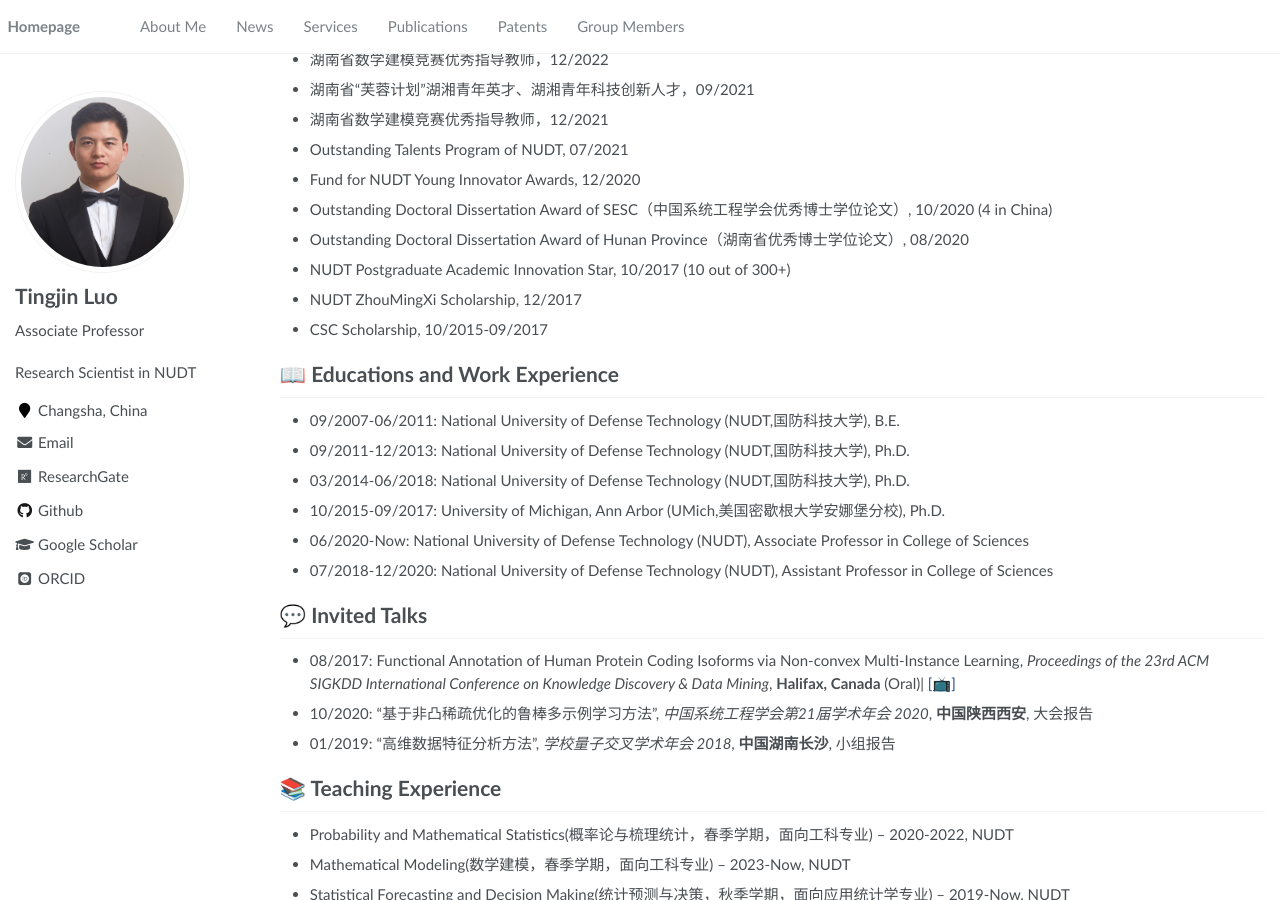
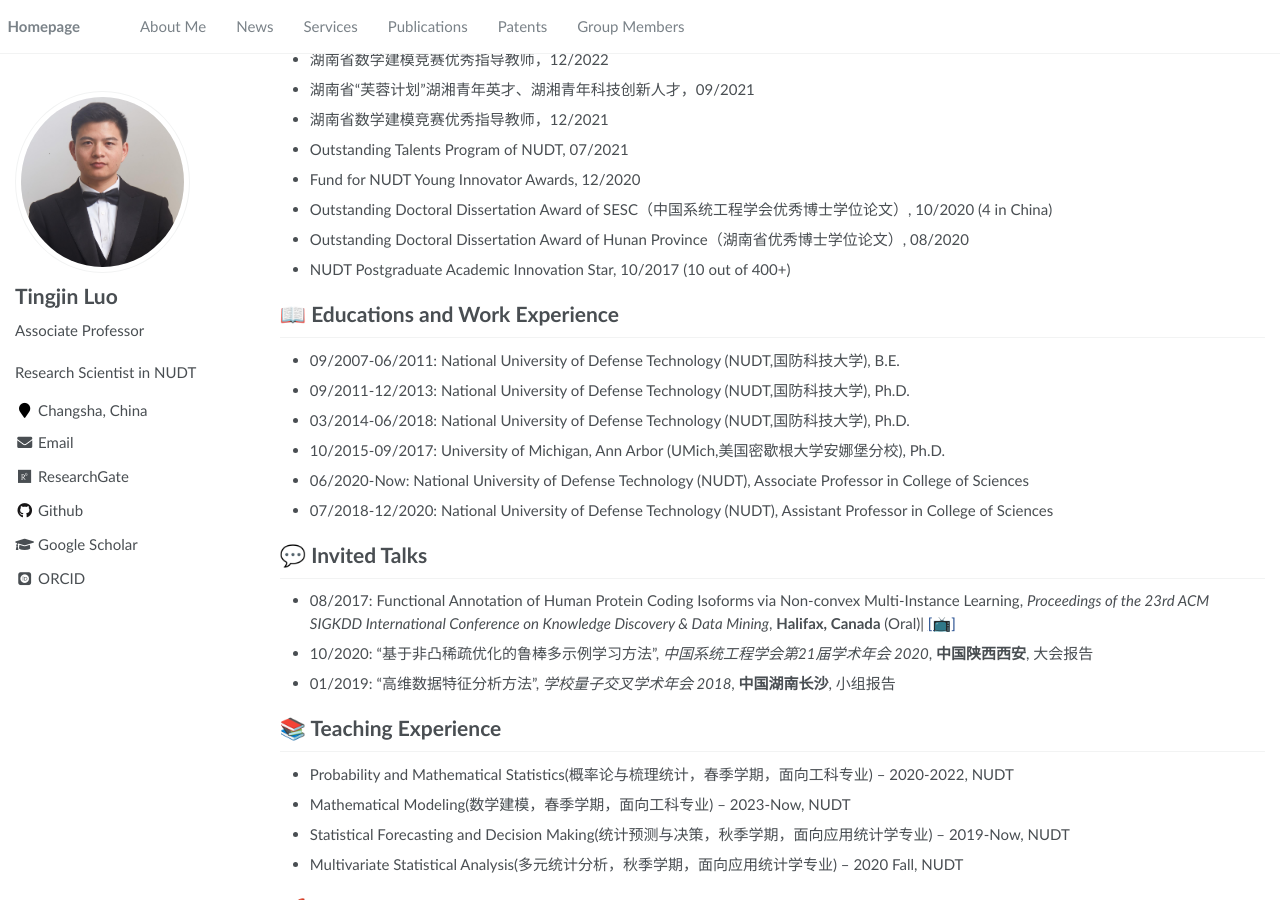
Before and after one commit to HorizonAILab/HorizonAILab.github.io, a Jekyll site: the page built from _pages/about.md, in a window 1280 px wide and 900 px high, scrolled down 4352 px. Built offline with Jekyll 4.4.1, drawn with Linux system fonts in a browser that asks for light colours; some web fonts are replaced.

Commit message:
Update news

```diff
--- a/_pages/about.md
+++ b/_pages/about.md
@@ -160,9 +160,7 @@
 - Fund for NUDT Young Innovator Awards, 12/2020
 - Outstanding Doctoral Dissertation Award of SESC（中国系统工程学会优秀博士学位论文）, 10/2020 (4 in China)
 - Outstanding Doctoral Dissertation Award of Hunan Province（湖南省优秀博士学位论文）, 08/2020
-- NUDT Postgraduate Academic Innovation Star, 10/2017 (10 out of 300+)
-- NUDT ZhouMingXi Scholarship, 12/2017
-- CSC Scholarship, 10/2015-09/2017
+- NUDT Postgraduate Academic Innovation Star, 10/2017 (10 out of 400+)
 
 
 # 📖 Educations and Work Experience
```
Also changed, not shown: _pages/news.md (+4 -0 lines).
